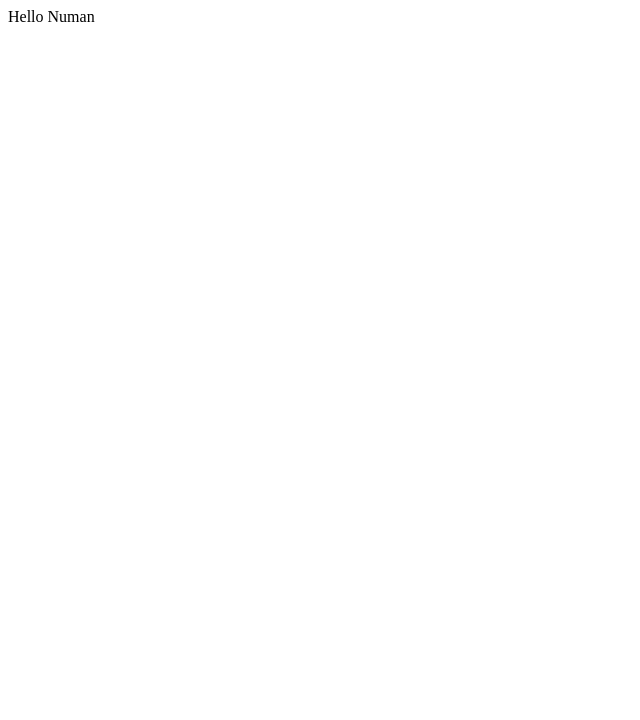
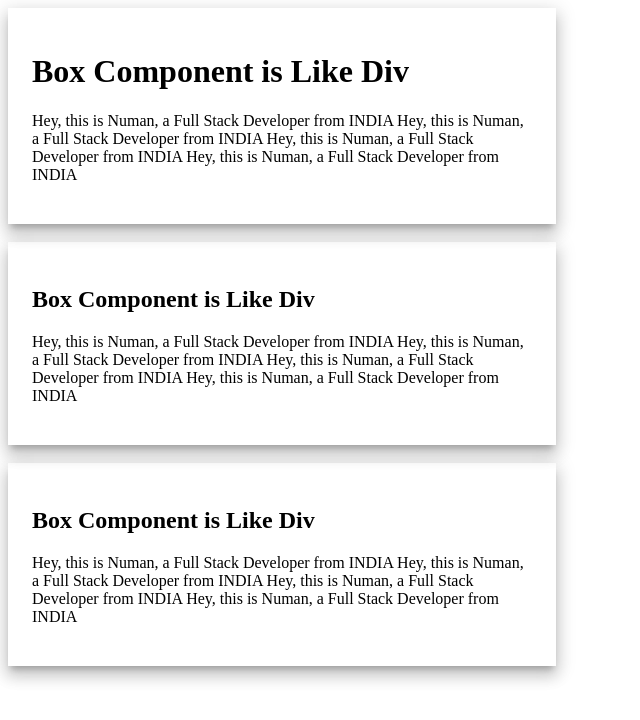
Before and after one commit to num-js/learning-material_ui-react, a React (Create React App) app: page / in a window 1280 px wide. Shown: the top 720 px of the page, without its empty margins (0-640 px from the left). Built offline with nearby package versions, Linux system fonts and the light colour scheme.

Commit message:
Box Component

```diff
--- a/package.json
+++ b/package.json
@@ -3,6 +3,7 @@
   "version": "0.1.0",
   "private": true,
   "dependencies": {
+    "@material-ui/core": "^4.11.4",
     "@testing-library/jest-dom": "^5.12.0",
     "@testing-library/react": "^11.2.6",
     "@testing-library/user-event": "^12.8.3",
--- a/src/App.js
+++ b/src/App.js
@@ -1,9 +1,12 @@
-function App() {
-  return (
-    <>
-      <div>Hello Numan</div>
-    </>
-  );
-}
+import React from "react";
+import BoxComponent from "./Components/BasicComponents/BoxComponent";
+
+const App = () => {
+    return (
+        <>
+            <BoxComponent />
+        </>
+    );
+};
 
 export default App;
--- /dev/null
+++ b/src/Components/BasicComponents/BoxComponent.js
@@ -0,0 +1,43 @@
+import { Box } from '@material-ui/core';
+
+const BoxComponent = () => {
+    return (
+        <>
+            <Box width={500} boxShadow={10} p={3} component="">
+                <h1>Box Component is Like Div</h1>
+                <p>
+                    Hey, this is Numan, a Full Stack Developer from INDIA
+                    Hey, this is Numan, a Full Stack Developer from INDIA
+                    Hey, this is Numan, a Full Stack Developer from INDIA
+                    Hey, this is Numan, a Full Stack Developer from INDIA
+                </p>
+            </Box>
+
+            <br />
+
+            <Box width={500} boxShadow={10} p={3} component="section">
+                <h1>Box Component is Like Div</h1>
+                <p>
+                    Hey, this is Numan, a Full Stack Developer from INDIA
+                    Hey, this is Numan, a Full Stack Developer from INDIA
+                    Hey, this is Numan, a Full Stack Developer from INDIA
+                    Hey, this is Numan, a Full Stack Developer from INDIA
+                </p>
+            </Box>
+
+            <br />
+
+            <Box width={500} boxShadow={10} p={3} component="article">
+                <h1>Box Component is Like Div</h1>
+                <p>
+                    Hey, this is Numan, a Full Stack Developer from INDIA
+                    Hey, this is Numan, a Full Stack Developer from INDIA
+                    Hey, this is Numan, a Full Stack Developer from INDIA
+                    Hey, this is Numan, a Full Stack Developer from INDIA
+                </p>
+            </Box>
+        </>
+    );
+}
+
+export default BoxComponent;
```
Also changed, not shown: src/Components/BasicComponents/Container.js (added, +12 -0 lines), 1 other file (tests, documents, lock files or other folders).
